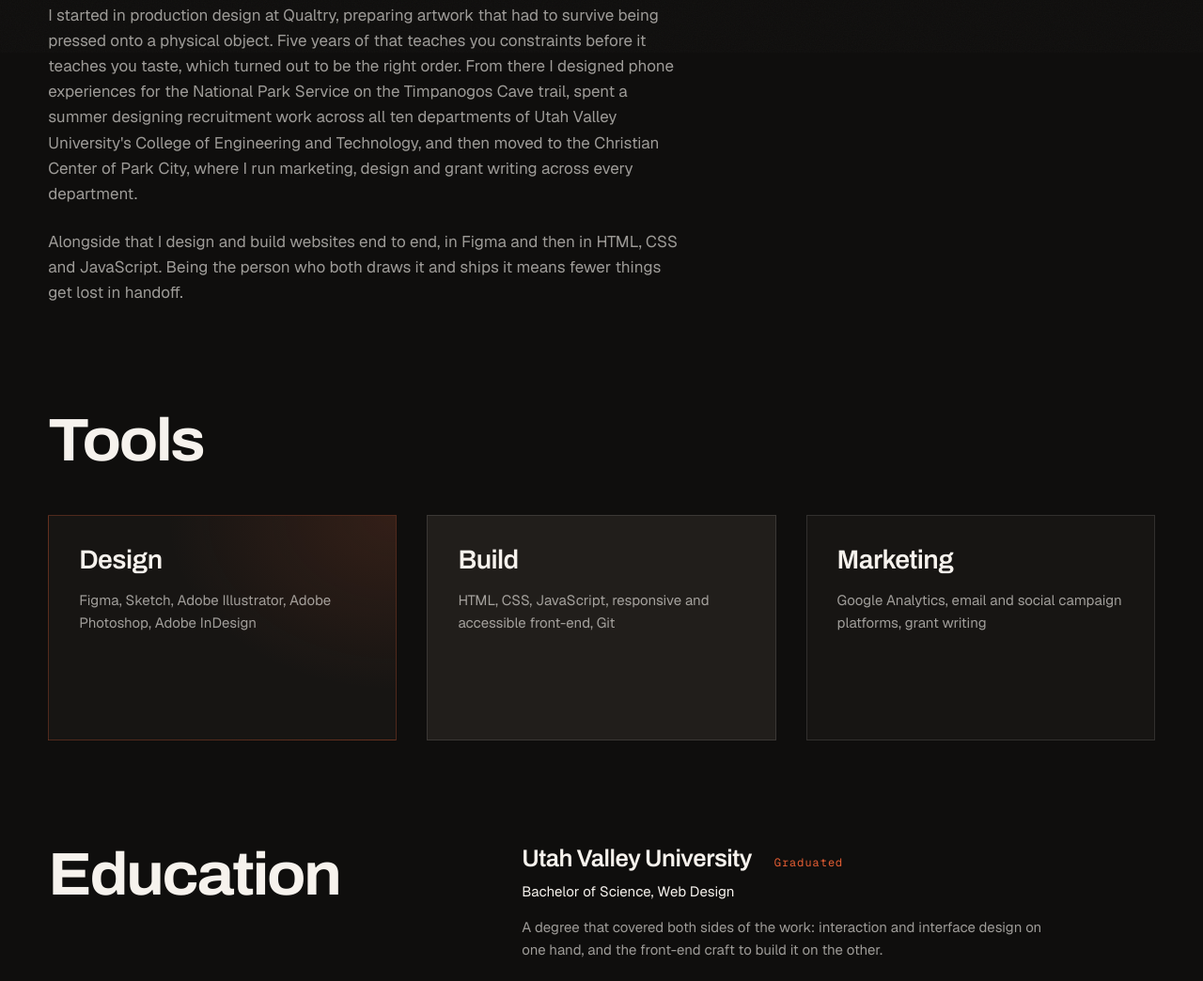
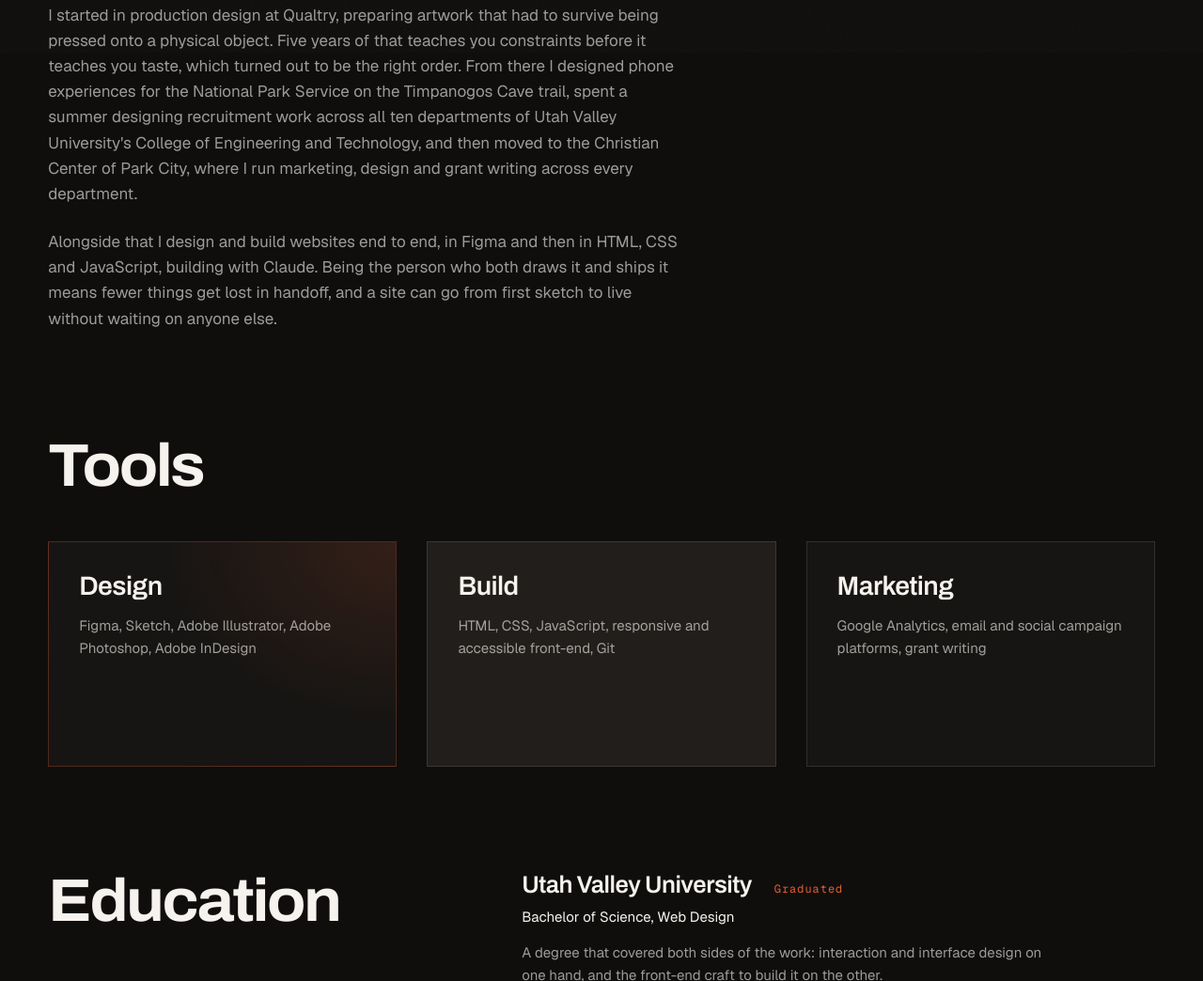
Before and after one commit to jakeacarter20/jake-carter-portfolio, a plain HTML site: page about.html in a window 1280 px wide. Shown: the part 744-1788 px from the top of the page at 94% size. Drawn offline with Linux system fonts and the light colour scheme.

Commit message:
About: say that the websites are built with Claude
The paragraph already claimed end to end, so this names the method and adds
what it buys: a site going from first sketch to live without waiting on anyone
else. Parley Street is the proof sitting at the top of Selected Work.

Co-Authored-By: Claude Opus 5 <noreply@anthropic.com>

```diff
--- a/about.html
+++ b/about.html
@@ -89,8 +89,9 @@
           </p>
           <p class="body">
             Alongside that I design and build websites end to end, in Figma and then
-            in HTML, CSS and JavaScript. Being the person who both draws it and ships
-            it means fewer things get lost in handoff.
+            in HTML, CSS and JavaScript, building with Claude. Being the person who
+            both draws it and ships it means fewer things get lost in handoff, and a
+            site can go from first sketch to live without waiting on anyone else.
           </p>
         </div>
       </div>
```
